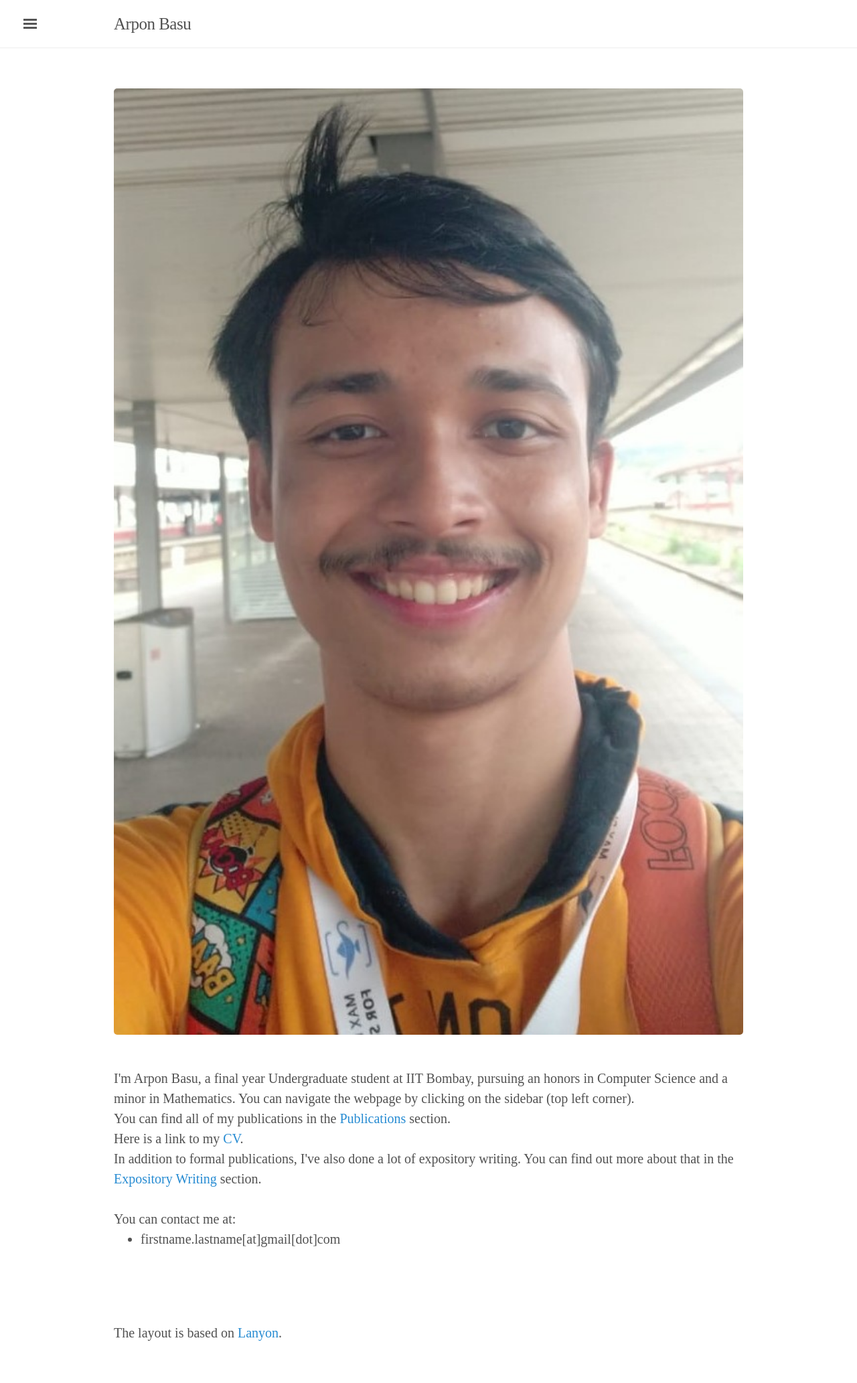
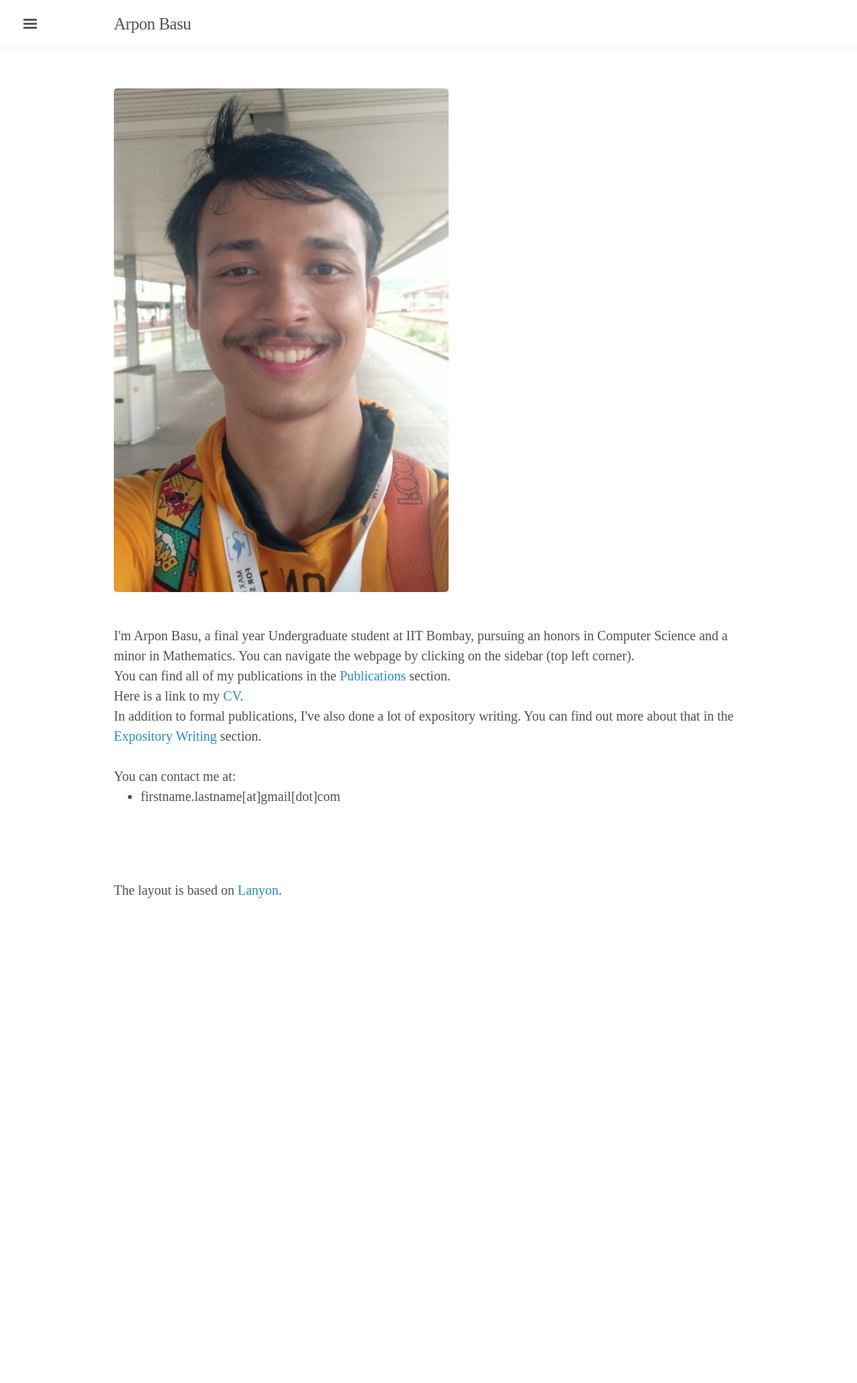
Before and after one commit to rugiarindam/rugiarindam.github.io, a Jekyll site: the page built from index.html, in a window 1280 px wide. Shown: the whole page at 67% size. Built offline with Jekyll 4.4.1, drawn with Linux system fonts in a browser that asks for light colours; nearby versions of some CDN libraries; some web fonts are replaced; the list of posts is cut into pages by our own code; after the commit the page ends 1404 px from its top, so only the background shows below that.

Commit message:
changed image formatting

```diff
--- a/index.html
+++ b/index.html
@@ -2,7 +2,7 @@
 layout: default
 title: Home
 ---
-<img src="me.jpeg" align="center" alt="Avatar" style="width:1000px">
+<img src="me.jpeg" align="center" alt="Avatar" style="width:500px">
 <br>
 I'm Arpon Basu, a final year Undergraduate student at IIT Bombay, pursuing an honors in Computer Science and a minor in Mathematics. You can navigate the webpage by clicking on the sidebar (top left corner).</a><br>
 You can find all of my publications in the <a href="publications">Publications</a> section.<br>
```
